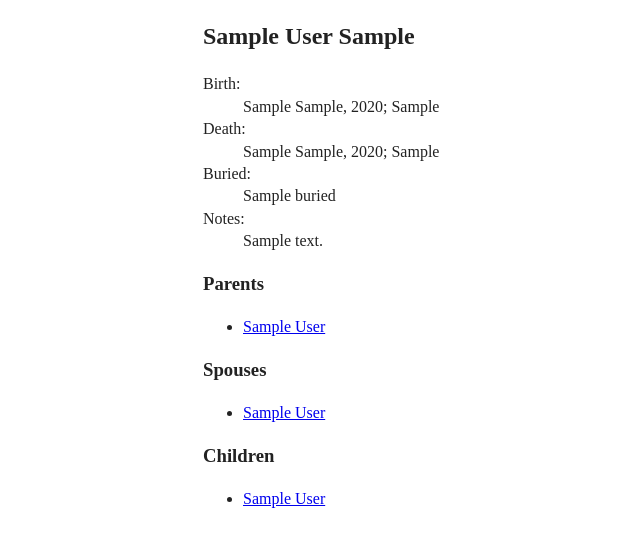
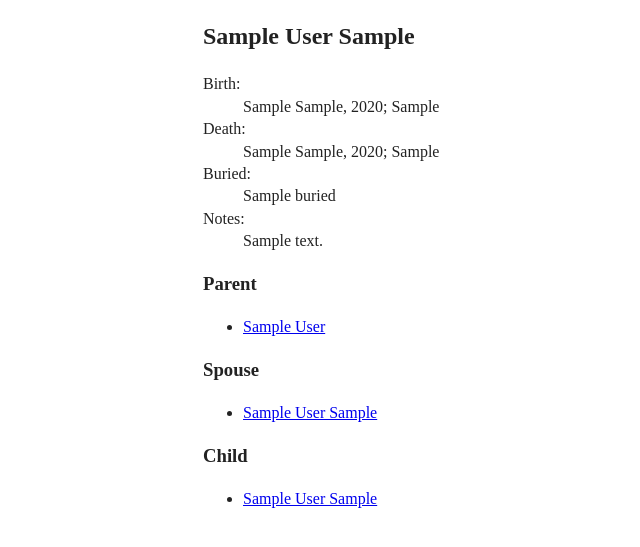
Before and after one commit to jeff-hughes/portertree, a Flask app: template app/app/templates/person.html in a window 1280 px wide. Shown: the top 547 px of the page, without its empty margins (37-677 px from the left). Run offline with Flask 2, Linux system fonts and the light colour scheme; the template is opened without the code that fills it: most values are stand-ins (such as "Sample title", 1, 10 or a date in 2020).

Commit message:
Fix bug in pulling data for spouses and children

```diff
--- a/app/app/main.py
+++ b/app/app/main.py
@@ -124,6 +124,10 @@ def person_page(pid):
     data["focus"]["display_name"] = create_display_name(p)
     data["focus"]["life_span"] = create_life_span(p)
 
+    # if ID ends with a letter (e.g., "1.1.3a"), then this person
+    # married into the family
+    by_marriage = pid[-1].isalpha()
+
     # get info on focal person's parents
     data["parents"] = []
     parents = graph.match((None, p), r_type="PARENT_OF")
@@ -143,7 +147,7 @@ def person_page(pid):
             graph.pull(prc.end_node)
             prc_dict = dict(prc.end_node)
             prc_dict["display_name"] = create_display_name(prc.end_node)
-            prc_dict["life_span"] = create_life_span(prc.start_node)
+            prc_dict["life_span"] = create_life_span(prc.end_node)
             pr_dict["children"].append(prc_dict)
         pr_dict["children"] = sorted(pr_dict["children"],
             key=lambda k: k['birth_order'] if 'birth_order' in k else 1000000)
@@ -154,10 +158,14 @@ def person_page(pid):
     data["spouses"] = []
     spouses = graph.match(set((p, )), r_type="MARRIED_TO")
     for s in spouses:
-        graph.pull(s.end_node)
-        s_dict = dict(s.end_node)
-        s_dict["display_name"] = create_display_name(s.end_node)
-        s_dict["life_span"] = create_life_span(s.start_node)
+        if by_marriage:
+            node = s.start_node
+        else:
+            node = s.end_node
+        graph.pull(node)
+        s_dict = dict(node)
+        s_dict["display_name"] = create_display_name(node)
+        s_dict["life_span"] = create_life_span(node)
         data["spouses"].append(s_dict)
 
     # get info on focal person's children
@@ -167,7 +175,7 @@ def person_page(pid):
         graph.pull(c.end_node)
         c_dict = dict(c.end_node)
         c_dict["display_name"] = create_display_name(c.end_node)
-        c_dict["life_span"] = create_life_span(c.start_node)
+        c_dict["life_span"] = create_life_span(c.end_node)
         data["children"].append(c_dict)
     data["children"] = sorted(data["children"],
         key=lambda k: k["birth_order"] if "birth_order" in k else 1000000)
--- a/app/app/templates/person.html
+++ b/app/app/templates/person.html
@@ -15,27 +15,27 @@
         {% if data.focus.additional_notes %}<dt>Notes: </dt><dd>{{ data.focus.additional_notes }}</dd>{% endif %}
     </dl>
 
-    <h3>Parents</h3>
     {% if data.parents | length > 0 %}
+        <h3>Parent{% if data.parents | length > 1 %}s{% endif %}</h3>
         <ul>
             {% for p in data.parents %}
                 <li><a href="{{ url_for('person_page', pid=p.id) }}">{{ p.display_name | safe }}</a></li>
             {% endfor %}
         </ul>
     {% endif %}
-    <h3>Spouses</h3>
     {% if data.spouses | length > 0 %}
+        <h3>Spouse{% if data.spouses | length > 1 %}s{% endif %}</h3>
         <ul>
             {% for s in data.spouses %}
-                <li><a href="{{ url_for('person_page', pid=s.id) }}">{{ s.display_name | safe }}</a></li>
+                <li><a href="{{ url_for('person_page', pid=s.id) }}">{{ s.display_name | safe }} {{ s.life_span }}</a></li>
             {% endfor %}
         </ul>
     {% endif %}
-    <h3>Children</h3>
     {% if data.children | length > 0 %}
+        <h3>Child{% if data.children | length > 1 %}ren{% endif %}</h3>
         <ul>
             {% for c in data.children %}
-                <li><a href="{{ url_for('person_page', pid=c.id) }}">{{ c.display_name | safe }}</a></li>
+                <li><a href="{{ url_for('person_page', pid=c.id) }}">{{ c.display_name | safe }} {{ c.life_span }}</a></li>
             {% endfor %}
         </ul>
     {% endif %}
```
